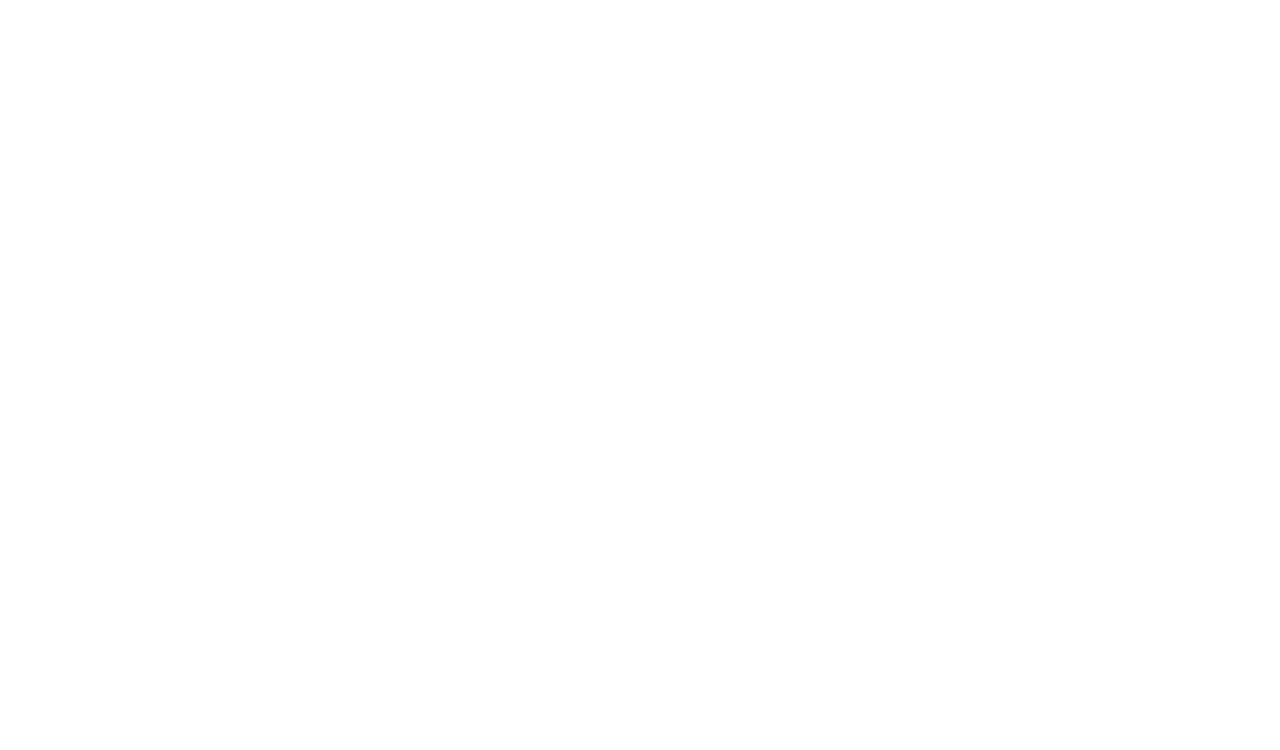
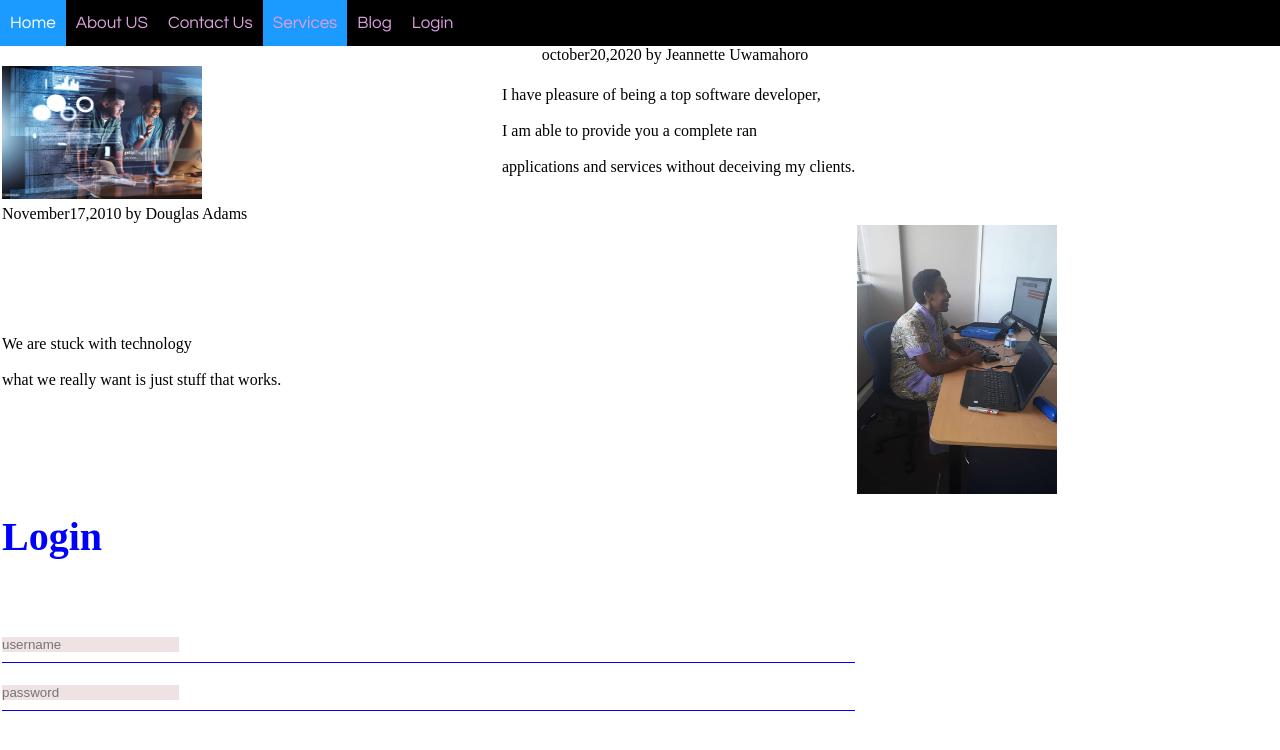
Before and after one commit to jeannettuwama/frontEnd, a plain HTML site: page pages/blog.html in a window 1280 px wide. Drawn offline with Linux system fonts and the light colour scheme.

Commit message:
these are my web pages i have added many changes and I am still working on them as well.

```diff
--- a/pages/about.html
+++ b/pages/about.html
@@ -8,6 +8,7 @@
     <meta http-equiv="X-UA-Compatible" content="ie=edge">
     <title>Jeannette_webdeveloper</title>
     <link rel="stylesheet" href="../styles/index.css">
+    <link rel="stylesheet" href="../styles/about.css">
 </head>
 <body>
   <div class="topnav" id="myTopnav"   >
@@ -21,7 +22,7 @@
   <a href="javascript:void(0);" style="font-size:15px;" class="icon" onclick="myFunction()">&#9776;</a>
 
   </div>
-  <img src="img/1.jpg" style="width:100%">
+
   <script>
     function myFunction() {
         var x = document.getElementById("myTopnav");
@@ -32,3 +33,50 @@
         }
     }
     </script>
+  <table class="table">
+        <th>About</th>
+        <tr>
+            <td><img src="../assets/1.jpg" width="200px"></td>
+            <td>I  am a software developer with a creative mind behind software programs,<br>
+                 and I have the technical skills to build<br>
+                  those programs or to oversee my creation in a team. <br>
+                I create software that enables users to perform specific tasks on computer devices.</td>
+        <div>
+                <td class="tab">Profile experience<br>
+            from october2020 up to Now:
+            I am currently gaining<br>
+             knowledge in andela<br>
+
+            <br>Working experience<br>
+            from 2017-2018:
+            <br>a web development tutor<br>
+
+            <br>Education experience<br>
+
+            <br>from 2008-2012:<br>
+            computer science bachelor<br>
+            from AUCA</td>
+            <td class="s"><img class="t" src="../assets/8.jpg" width="100px" height="130px"> <br><br>
+                My Address:
+                Kinyinya sector,<br> Gasabo District
+                KG464
+
+            </td>
+        </div>
+        </tr>
+                <tr>
+                <td>Software developers typically<br> have a bachelor's degree in <br>
+                    computer science and a strong set of programming skills.<br> Students studying computer science should focus on classes <br>related to building software</td>
+                 <td>
+                     <img src="../assets/9.jpg" width="200px">
+                 </td>
+
+                </tr>
+                <tr>
+                    <td><img src="../assets/2.jpg" width="200px"></td>
+                <td>Creativity and innovation: our minds are behind new software <br> capabilities, even when others say it can't be done.<br>
+                    Analytical skills: You'll have to match<br> improvements and creations to users' and clients' needs<br></td>
+                </tr>
+    </table>
+    </body>
+    </html>
--- a/pages/blog.html
+++ b/pages/blog.html
@@ -0,0 +1,75 @@
+<!DOCTYPE html>
+<html lang="en">
+<head>
+    <meta charset="UTF-8">
+
+    <meta name="viewport" content="width=device-width, initial-scale=1">
+    <link href='https://fonts.googleapis.com/css?family=Lobster' rel='stylesheet'>
+    <meta http-equiv="X-UA-Compatible" content="ie=edge">
+    <title>Jeannette_webdeveloper</title>
+    <link rel="stylesheet" href="../styles/index.css">
+    <link rel="stylesheet" href="../styles/blog.css">
+</head>
+<body>
+  <div class="topnav" id="myTopnav"   >
+  <a href="../index.html">Home</a>
+  <a href="about.html">About US</a>
+  <a href="../pages/contact.html">Contact Us</a>
+  <a class="active" href="../services.html">Services</a>
+  <a href="../pages/blog.html">Blog</a>
+  <a href="../pages/login.html">Login</a>
+
+  <a href="javascript:void(0);" style="font-size:15px;" class="icon" onclick="myFunction()">&#9776;</a>
+
+  </div>
+
+  <script>
+    function myFunction() {
+        var x = document.getElementById("myTopnav");
+        if (x.className === "topnav") {
+            x.className += " responsive";
+        } else {
+            x.className = "topnav";
+        }
+    }
+    </script>
+
+    <div class="m">october20,2020  by  Jeannette Uwamahoro</div>
+    <table class="table">
+
+        <tr>
+
+        <td class="a"><img src="../assets/2.jpg" width="200px"></td>
+
+
+        <td class="t">I have pleasure of being a top software developer,<br>
+
+            <br>  I am able to provide you a complete ran<br>
+           <br> applications and services without deceiving my clients.</td>
+        </tr>
+        <td> November17,2010 by Douglas Adams</td>
+
+
+        <tr>
+                <td>We are stuck with technology<br>
+                        <br> what we really want is just stuff that works.</td>
+                <td class="r"><img src="../assets/1.jpg" width="200px"></td>
+
+        </tr>
+        <tr>
+            <td>
+           <div class="login-box">
+        <h1>Login</h1>
+        <div class="textbox">
+        <input type="text" placeholder="username" name="" value="">
+        </div>
+
+        <div class="textbox">
+                <input type="text" placeholder="password" name="" value="">
+                </div>
+        </div>
+    </td>
+        </table>
+
+    </body>
+</html>
--- a/styles/about.css
+++ b/styles/about.css
@@ -0,0 +1,42 @@
+
+
+
+.s{
+    font-size: 20px;
+    margin-top: 30px;
+
+
+    background-color: grey;
+
+  }
+  .t{
+      border-radius: 10000px;
+  }
+
+
+#f{
+    font-size: 20px;
+    margin-bottom: 40px;
+}
+
+@media screen and (max-width: 768px) {
+    .table table:not(:first-child) {display: block;}
+    .table table {
+      float: left;
+      display: block;
+    }
+  }
+
+  @media screen and (max-width: 768px) {
+    .table.responsive table{position: relative;}
+    .table.responsive  table{
+      position: absolute;
+      right: 0;
+      top: 0;
+    }
+    .table.responsive table {
+      float: left;
+      display: block;
+      text-align: left;
+    }
+  }
--- /dev/null
+++ b/styles/blog.css
@@ -0,0 +1,39 @@
+.m{
+    text-align: center;
+    margin-left: 70px;
+}
+.t{
+    float: right;
+    margin-left: 300px;
+    margin-top: 20px;
+}
+.table{
+
+    overflow-y: auto;
+    overflow-x: auto;
+}
+
+.a{
+    float:left;
+}
+.login-box h1{
+font-size: 40px;
+color: blue;
+margin-bottom: 50px;
+padding: 13px 0;
+}
+.textbox{
+    width: 100%;
+    overflow: hidden;
+    font-size: 20px;
+    padding: 8px 0;
+    margin: 8px 0;
+    border-bottom: 1px  solid blue;
+}
+.textbox input{
+    border: none;
+    outline: none;
+    color: black;
+    background: rgb(238, 226, 226);
+
+}
--- /dev/null
+++ b/styles/service.css
@@ -0,0 +1,31 @@
+body{
+    background-color: plum;
+}
+table{
+    width: 1000px;
+    float: right;
+    margin-top: 20px;
+
+
+}
+.w{
+    font-size: 20px;
+    margin-bottom: 40px;
+}
+.s{
+    font-size: 20px;
+    margin-top: 30px;
+}
+pi{
+    width: 800px;
+}
+img{
+    width: 100px;
+}
+th{
+    font-size: 40px;
+    text-align: center;
+    margin-bottom: 40px;
+    margin-top: 70px;
+    float: right;
+}
```
Also changed, not shown: pages/services.html (+58 -0 lines), assets/5.png (added), assets/6.png (added), assets/7.png (added), assets/8.jpg (added), assets/9.jpg (added).
